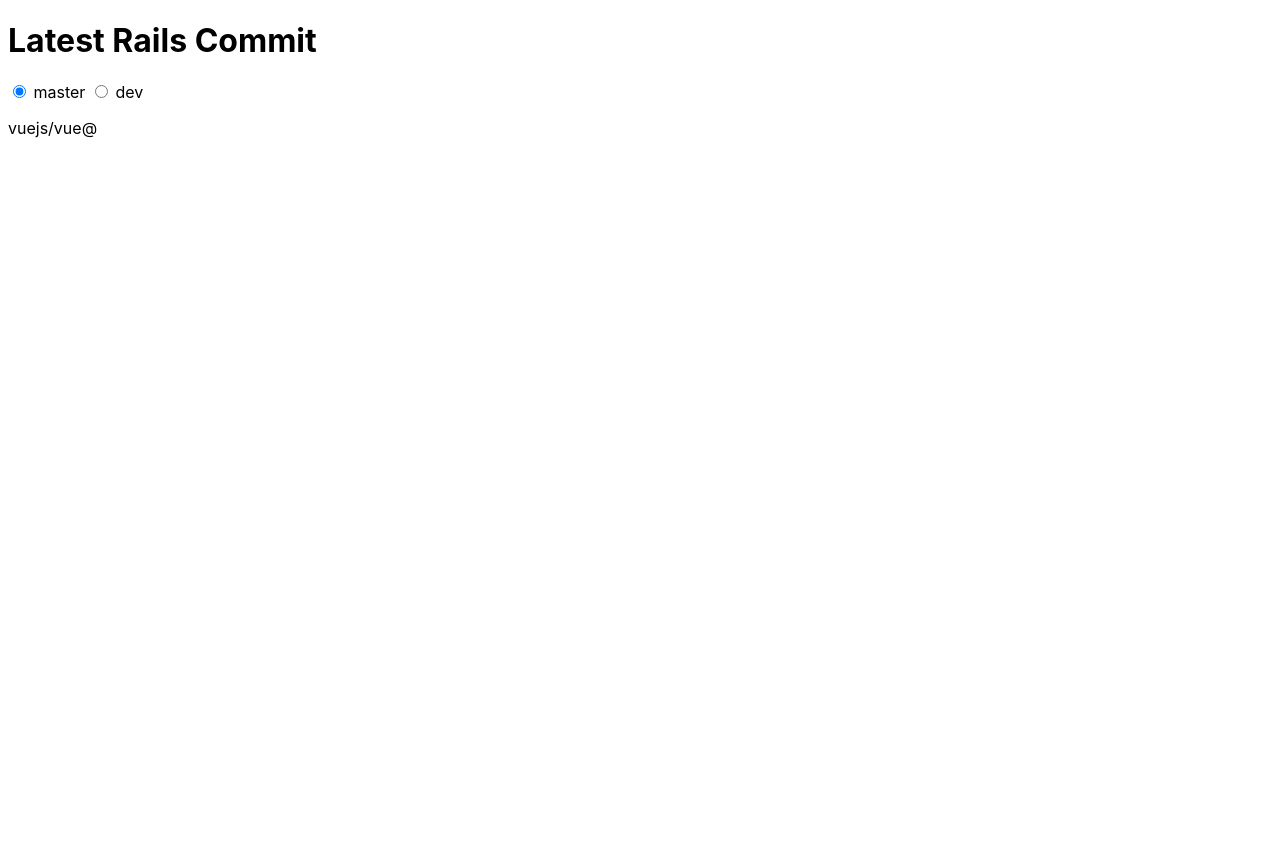
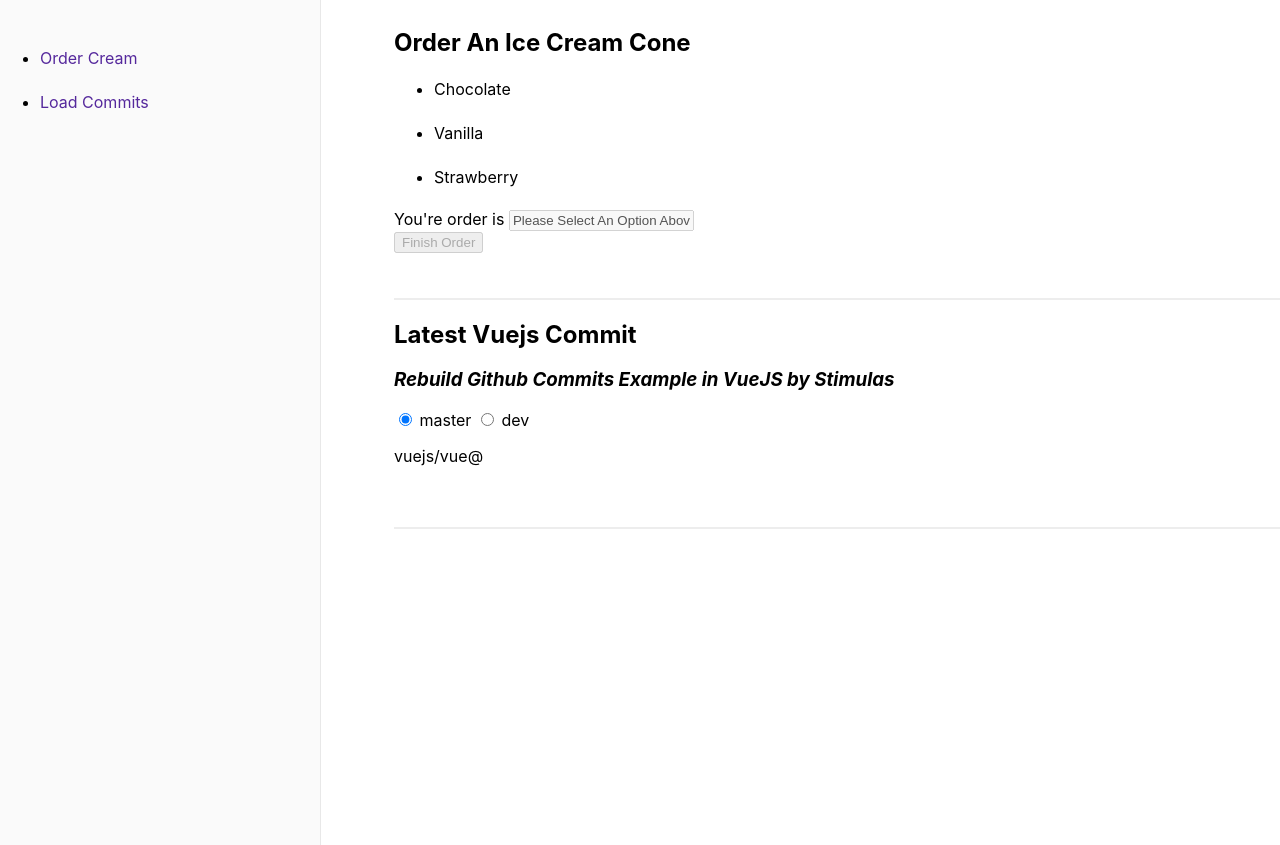
Before and after one commit to hungle00/stimulus-demo, a website built with webpack: page public/index.html in a window 1280 px wide. Before the commit the page ends 800 px from the top, so only its background shows below. Built offline with nearby package versions, Linux system fonts and the light colour scheme; what stimulus would draw is missing.

Commit message:
Add sample

```diff
--- a/public/index.html
+++ b/public/index.html
@@ -6,9 +6,42 @@
   <script src="bundle.js" async></script>
 </head>
 <body>
+  <sidebar class="sidebar">
+    <ul class="navigation">
+      <li><a href="#section1">Order Cream</a></li>
+      <li><a href="#section2">Load Commits</a></li>
+    </ul>
+  </sidebar>
+  <main class="content">
+    <section id="section1">
+      <h1>Order An Ice Cream Cone</h1>
+        <form data-controller="selector">
+          <ul>
+            <li data-target="selector.option"
+                data-action="click->selector#selectOption">
+              Chocolate
+            </li>
+            <li data-target="selector.option"
+                data-action="click->selector#selectOption">
+              Vanilla
+            </li>
+            <li data-target="selector.option"
+                data-action="click->selector#selectOption">
+              Strawberry
+            </li>
+          </ul>
+          You're order is <input id='option' value="Please Select An Option Above" disabled
+          data-target="selector.input">
+          <br>
+          <input type="submit" value="Finish Order" disabled data-target="selector.submit" />
+        </form>
+    </section>
+
+    <section id="section2">
       <div data-controller="commits"
       data-commits-url="https://api.github.com/repos/vuejs/vue/commits?per_page=3&sha=">
-      <h1>Latest Rails Commit</h1>
+        <h1>Latest Vuejs Commit</h1>
+        <h3><i>Rebuild Github Commits Example in VueJS by Stimulas</i></h3>
 
         <input data-action="change->commits#selectBranch" data-target="commits#option"
                 type="radio" name="branch" value="master" checked>
@@ -21,5 +54,7 @@
         <p>vuejs/vue@<span data-target="commits.branch"></span></p>
         <ul data-target="commits.commits"></ul>
       </div>
+    </section>
+  </main>
 </body>
 </html>
--- a/public/main.css
+++ b/public/main.css
@@ -1,15 +1,41 @@
 body {
   font-family: -apple-system, BlinkMacSystemFont, Helvetica, Arial, sans-serif;
 }
+
+.sidebar {
+  display: block;
+  position: absolute;
+  top: 0;
+  left: 0;
+  width: 25%;
+  padding: 30px 0 15px 0;
+  background: #fafafa;
+  border-right: 1px solid rgba(0,0,0,.07);
+  height: 100%;
+  overflow: hidden;
+}
+
+.content {
+  display: block;
+  position: absolute;
+  min-height: 100%;
+  height: 100%;
+  overflow-y: auto;
+  width: 70%;
+  left: 30%;
+  margin-left: 10px;
+}
+
+section {
+  padding-bottom: 5%;
+  border-bottom: 2px solid rgba(0,0,0,.07);
+}
+
 a {
   text-decoration: none;
-  color: #f66;
+  color: rgb(85, 40, 156);
 }
 li {
   line-height: 1.5em;
   margin-bottom: 20px;
 }
-.author,
-.date {
-  font-weight: bold;
-}
--- /dev/null
+++ b/src/controllers/selector_controller.js
@@ -0,0 +1,15 @@
+import {Controller} from "stimulus"
+
+export default class extends Controller {
+
+  static targets = [ "option", "input", "submit" ]
+
+  selectOption(event) {
+    console.log(this.optionTargets)
+    this.optionTargets.forEach(element => {
+      element.classList.toggle("active", event.target == element);
+      this.inputTarget.value = event.target.innerText;
+      this.submitTarget.disabled = false
+    });
+  }
+}
```
Also changed, not shown: README.md. Lines whose indentation alone changed are shown as unchanged.
